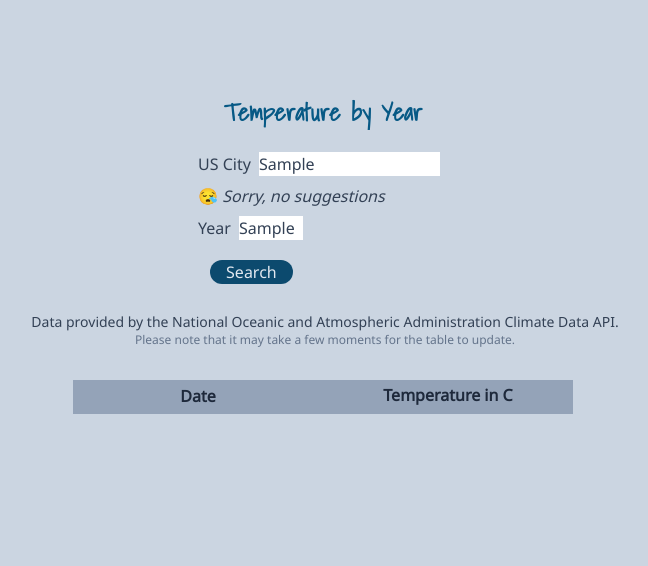
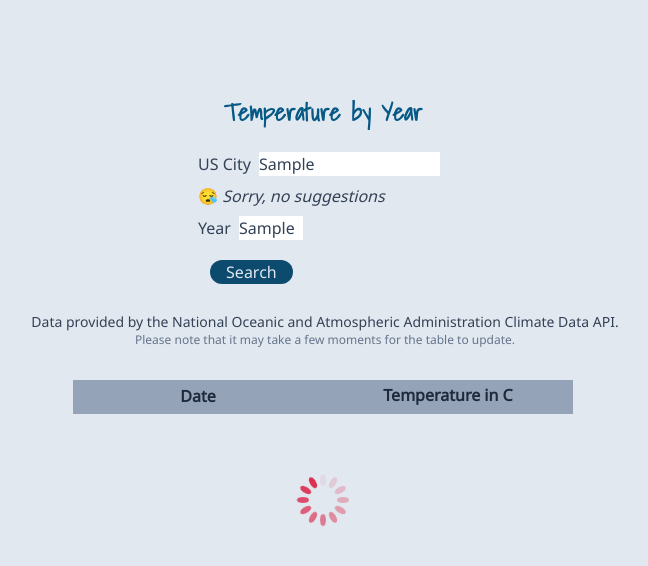
Before and after one commit to shelleymcq/temperature, a Next.js app: page /temperature in a window 1280 px wide. Both pictures are taken after typing "Sample", "Sample" into the empty fields and a click on the button "Search". Shown: the top 566 px of the page, without its empty margins (317-965 px from the left). Built offline with nearby package versions, Linux system fonts and the light colour scheme; no server answers.

Commit message:
fea: added loading spinner to wait for api to return data

```diff
--- a/components/LoadingSpinner.js
+++ b/components/LoadingSpinner.js
@@ -1,5 +1,12 @@
+import Image from "next/image";
+import spinner from "../images/Spinner-1s-100px.gif";
+
 const LoadingSpinner = () => {
-  return <div>LoadingSpinner</div>;
+  return (
+    <div className="p-1 md:p-5">
+      <Image src={spinner} alt="loading spinner" />
+    </div>
+  );
 };
 
 export default LoadingSpinner;
--- a/pages/temperature.js
+++ b/pages/temperature.js
@@ -4,6 +4,7 @@ import Table from "rc-table";
 import Autocomplete from "@/components/Autocomplete";
 import cities from "../data/Cities";
 import cityIDs from "../data/CityIDs";
+import LoadingSpinner from "@/components/LoadingSpinner";
 
 const shadows = Shadows_Into_Light({
   subsets: ["latin"],
@@ -43,6 +44,7 @@ const Temperature = () => {
   const [city, setCity] = useState("");
   const [year, setYear] = useState("");
   const [cityID, setCityID] = useState("");
+  const [isLoading, setIsLoading] = useState(false);
 
   const getCityFromChild = (input) => {
     setCity(input);
@@ -64,6 +66,7 @@ const Temperature = () => {
 
   const fetchTemps = async (event) => {
     event.preventDefault();
+    setIsLoading(true);
     try {
       const res = await fetch(
         "https://www.ncdc.noaa.gov/cdo-web/api/v2/data?datasetid=GHCND&datatypeid=TMAX&locationid=" +
@@ -99,13 +102,14 @@ const Temperature = () => {
       const yearData = await data.json();
       const tableData = yearData.results; // array of day objects with 'date' = date and 'value' = temperature in celcius
       setTemperatures(tableData);
+      setIsLoading(false);
     } catch (err) {
       console.error(err);
     }
   };
 
   return (
-    <div className="bg-slate-300 flex flex-col items-center pt-20 min-h-screen">
+    <div className="bg-slate-200 flex flex-col items-center pt-20 min-h-screen">
       <div className={shadows.className}>
         <h2 className="text-2xl font-bold text-sky-800 pt-4">
           Temperature by Year
@@ -149,6 +153,7 @@ const Temperature = () => {
       <div className="p-4 text-xs text-slate-800 md:text-base lg:text:lg">
         <Table columns={columns} data={temperatures} />
       </div>
+      {isLoading ? <LoadingSpinner /> : null}
     </div>
   );
 };
```
Also changed, not shown: images/Spinner-1s-100px.gif (added).
